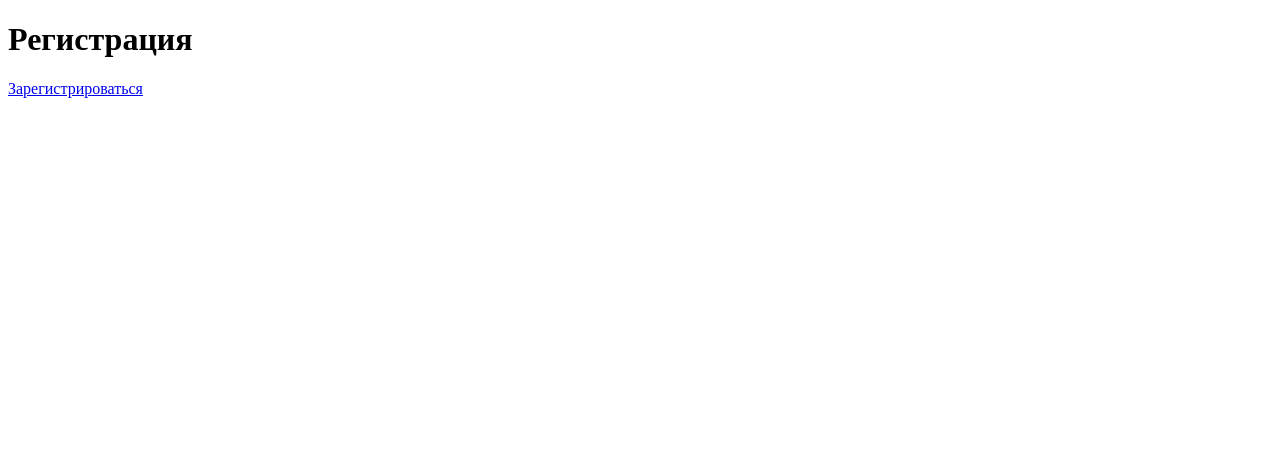
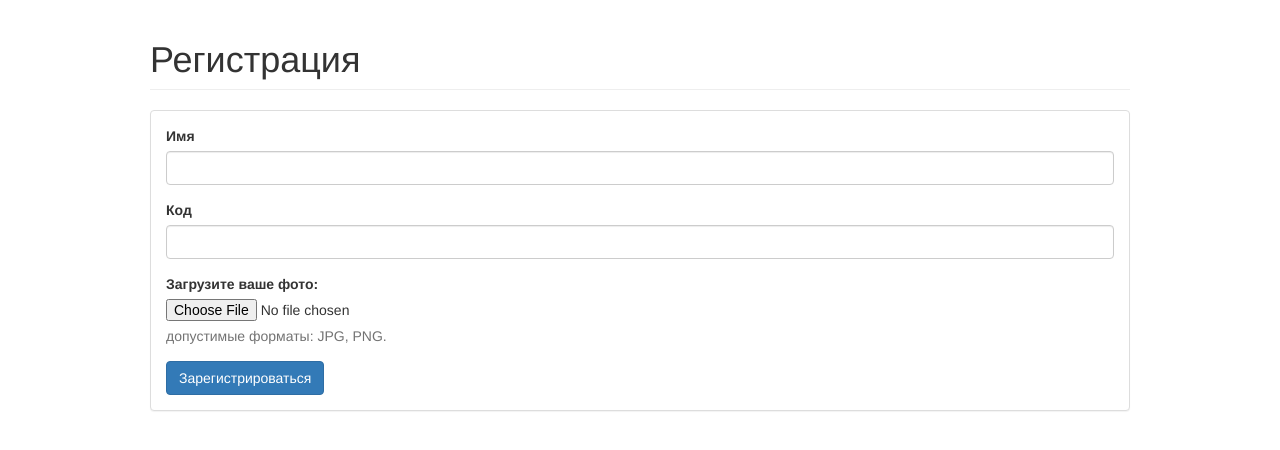
Before and after one commit to podkorytov/raffle, a website: page templates/registration.html in a window 1280 px wide. Drawn offline with nearby package versions, Linux system fonts and the light colour scheme; no server answers.

Commit message:
Added bootstrap form on registration page.

```diff
--- a/templates/registration.html
+++ b/templates/registration.html
@@ -1,12 +1,40 @@
 <!doctype html>
 <html>
   <head>
+    <meta charset="utf-8">
     <title>Registration</title>
+    <link rel="stylesheet" href="../public/media/css/bootstrap.min.css">
   </head>
   <body>
-    <h1>Регистрация</h1>
+
+    <div class="container">
+      <h1 class="page-header">Регистрация</h1>
+      <div class="panel panel-default">
+        <div class="panel-body">
+          <form>
+            <div class="form-group">
+              <label for="nameInputText">Имя</label>
+              <input type="text" class="form-control" id="nameInputText" placeholder="">
+            </div>
+            <div class="form-group">
+              <label for="codeInputNumber">Код</label>
+              <input type="number" class="form-control" id="codeInputNumber" placeholder="">
+            </div>
+            <div class="form-group">
+              <label for="photoInputFile">Загрузите ваше фото:</label>
+              <input type="file" id="photoInputFile">
+              <p class="help-block">допустимые форматы: JPG, PNG.</p>
+            </div>
+            <button type="submit" class="btn btn-primary">Зарегистрироваться</button>
+          </form>
+        </div>
+      </div>
+      <!--
       <ul id="messages"></ul>
       <a href="#" id="registration">Зарегистрироваться</a>
+      -->
+    </div>
+
     <script src="https://cdn.socket.io/socket.io-1.2.0.js"></script>
     <script src="http://code.jquery.com/jquery-1.11.1.js"></script>
     <script src="/socket.io/socket.io.js"></script>
```
Lines whose indentation alone changed are shown as unchanged.
